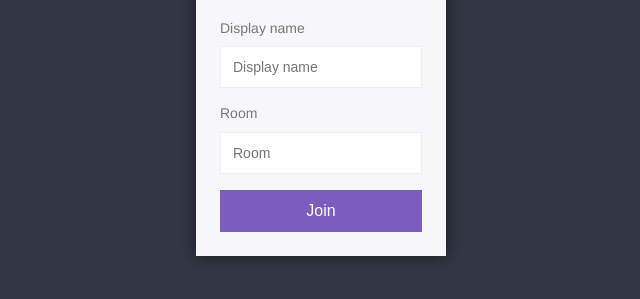
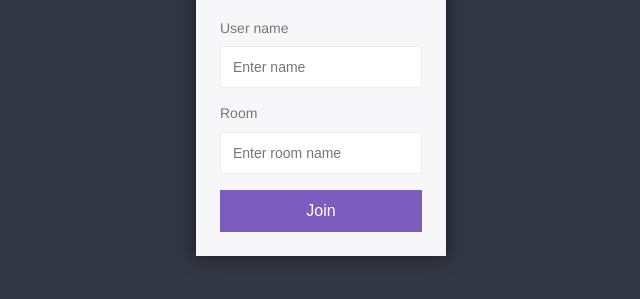
Before and after one commit to Anirudh-Reddy/node-chat-app, a website: page src/public/index.html in a window 1280 px wide. Shown: the part 305-604 px from the top of the page, without its empty margins (319-959 px from the left). Drawn offline with Linux system fonts and the light colour scheme.

Commit message:
changed the placeholders name in input fields

```diff
--- a/src/public/index.html
+++ b/src/public/index.html
@@ -12,10 +12,10 @@
      <div class="centered-form__box" >
     <h1>Join</h1>
     <form action="chat.html">
-        <label>Display name</label>
-        <input type="text" name="username" placeholder="Display name" required>
+        <label>User name</label>
+        <input type="text" name="username" placeholder="Enter name" required>
         <label>Room</label>
-        <input type="text" name="room" placeholder="Room" required>
+        <input type="text" name="room" placeholder="Enter room name" required>
         <button>Join</button>
     </form>
      </div>
```
